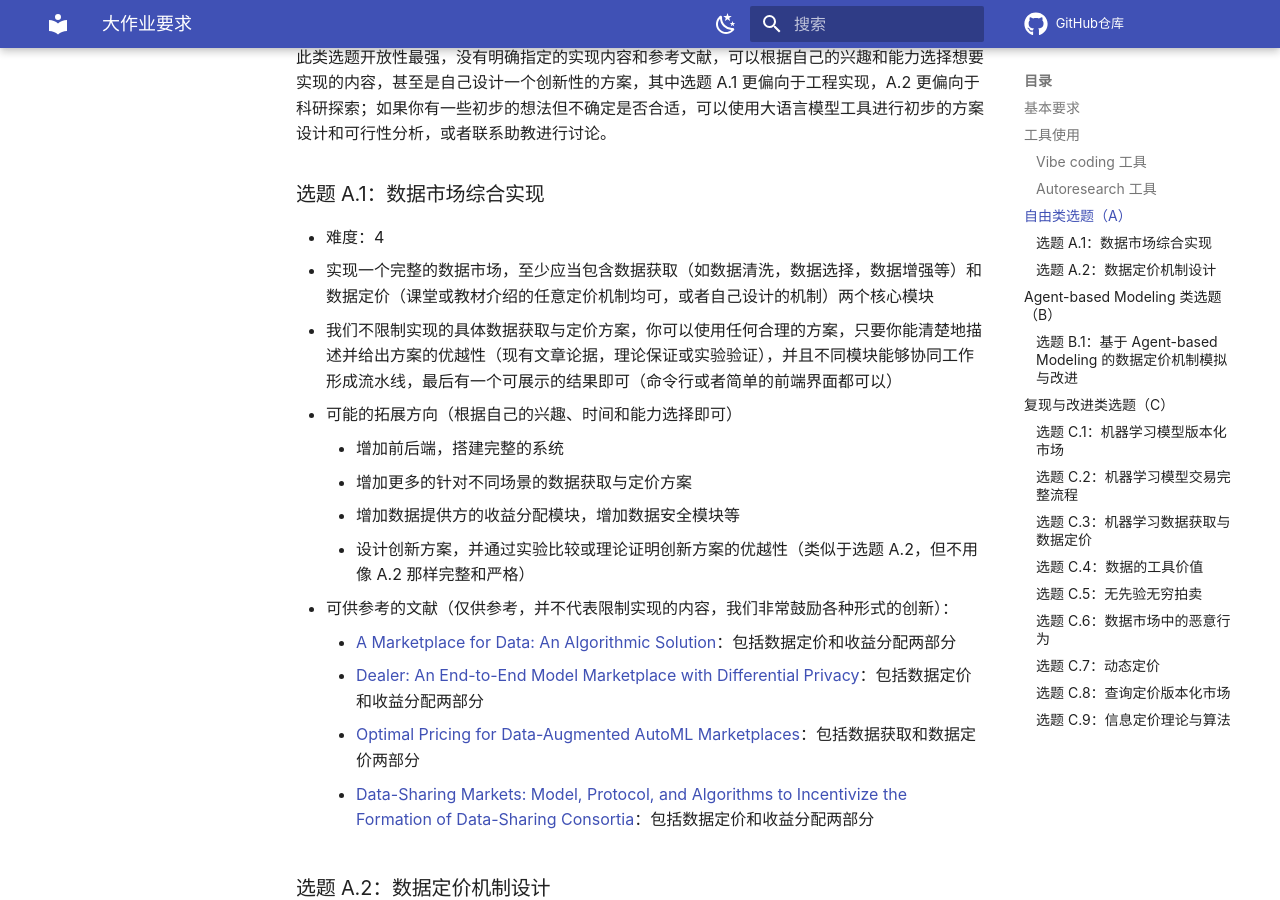
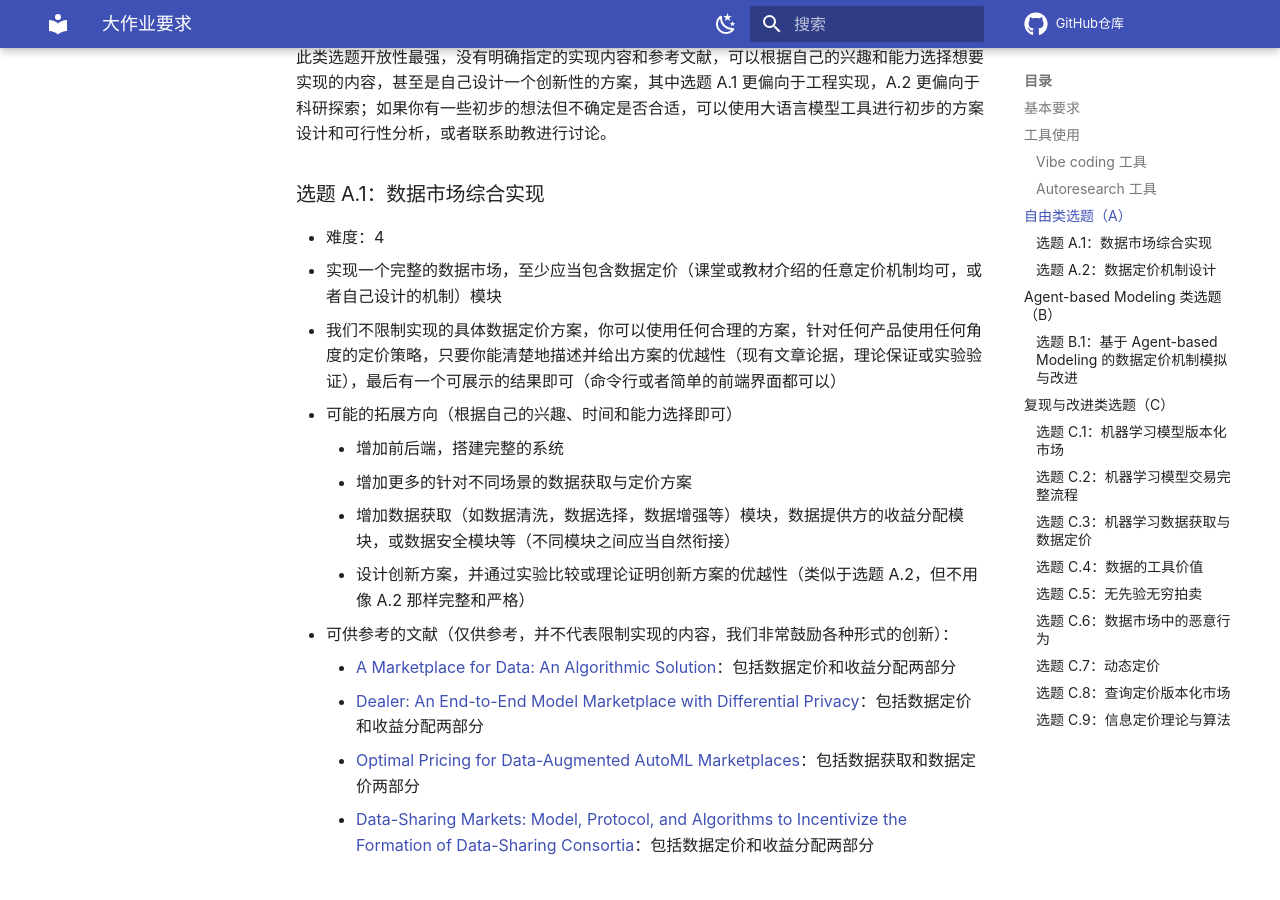
Before and after one commit to yhwu-is/Teach, an MkDocs documentation site: the page built from docs/ec/data_market/project-26.md, in a window 1280 px wide and 900 px high, scrolled down 4293 px. Built offline with MkDocs 1.6.1 and Material for MkDocs 9.7.7, drawn with Linux system fonts in a browser that asks for light colours; comment, search, counter and statistics services are not loaded.

Commit message:
docs: 更新2026课程设计

```diff
--- a/docs/ec/data_market/project-26.md
+++ b/docs/ec/data_market/project-26.md
@@ -86,12 +86,12 @@
 ### 选题 A.1：数据市场综合实现
 
 - 难度：4
-- 实现一个完整的数据市场，至少应当包含数据获取（如数据清洗，数据选择，数据增强等）和数据定价（课堂或教材介绍的任意定价机制均可，或者自己设计的机制）两个核心模块
-- 我们不限制实现的具体数据获取与定价方案，你可以使用任何合理的方案，只要你能清楚地描述并给出方案的优越性（现有文章论据，理论保证或实验验证），并且不同模块能够协同工作形成流水线，最后有一个可展示的结果即可（命令行或者简单的前端界面都可以）
+- 实现一个完整的数据市场，至少应当包含数据定价（课堂或教材介绍的任意定价机制均可，或者自己设计的机制）模块
+- 我们不限制实现的具体数据定价方案，你可以使用任何合理的方案，针对任何产品使用任何角度的定价策略，只要你能清楚地描述并给出方案的优越性（现有文章论据，理论保证或实验验证），最后有一个可展示的结果即可（命令行或者简单的前端界面都可以）
 - 可能的拓展方向（根据自己的兴趣、时间和能力选择即可）
     - 增加前后端，搭建完整的系统
     - 增加更多的针对不同场景的数据获取与定价方案
-    - 增加数据提供方的收益分配模块，增加数据安全模块等
+    - 增加数据获取（如数据清洗，数据选择，数据增强等）模块，数据提供方的收益分配模块，或数据安全模块等（不同模块之间应当自然衔接）
     - 设计创新方案，并通过实验比较或理论证明创新方案的优越性（类似于选题 A.2，但不用像 A.2 那样完整和严格）
 - 可供参考的文献（仅供参考，并不代表限制实现的内容，我们非常鼓励各种形式的创新）：
     - [A Marketplace for Data: An Algorithmic Solution](https://arxiv.org/pdf/1805.08125)：包括数据定价和收益分配两部分
```
Also changed, not shown: docs/ec/data_market/2026.md (+3 -3 lines).
